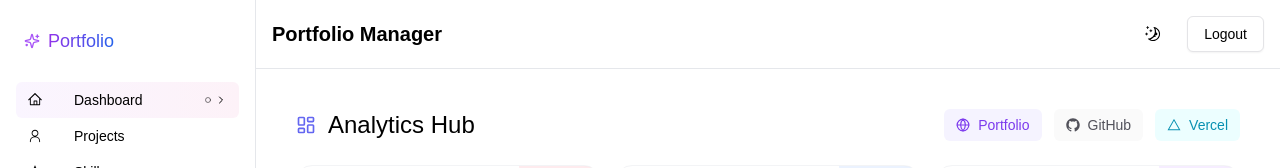
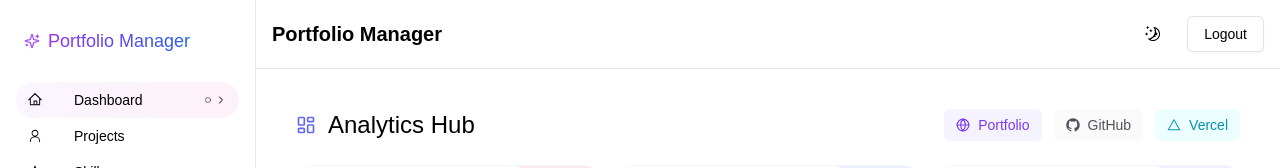
Before and after one commit to jadhavsharad/portfolio-management, a Next.js app: page / in a window 1280 px wide. Shown: the top 168 px of the page. Built offline with nearby package versions, Linux system fonts and the light colour scheme; no server answers; the database is empty; sample sign-in values are in the browser's storage.

Commit message:
Sidebar navigation rounded

```diff
--- a/src/components/layout/sidebar.tsx
+++ b/src/components/layout/sidebar.tsx
@@ -45,14 +45,12 @@ export function Sidebar() {
         <div className="w-64 flex-shrink-0">
             <motion.aside
                 initial={false}
-                className="fixed w-64 bg-background/80 backdrop-blur-sm border-r
-                          min-h-screen p-4"
+                className="fixed w-64 bg-background/80 backdrop-blur-sm border-r  min-h-screen p-4"
                 aria-label="Main Navigation"
             >
                 <div className="h-[50px] flex items-center gap-2 px-2" aria-label="Portfolio Header">
                     <SparklesIcon className="h-4 w-4 text-purple-500" aria-hidden="true" />
-                    <h2 className="text-lg font-medium bg-gradient-to-r from-purple-600 to-blue-600
-                                 bg-clip-text text-transparent">Portfolio</h2>
+                    <h2 className="text-lg font-medium bg-gradient-to-r from-purple-600 to-blue-600  bg-clip-text text-transparent">Portfolio Manager</h2>
                 </div>
 
                 <nav className="space-y-1.5 py-4" role="navigation">
@@ -68,7 +66,7 @@ export function Sidebar() {
                                 <motion.div
                                     whileTap={{ scale: 0.98 }}
                                     className={cn(
-                                        "flex items-center gap-2.5 px-3 py-2 rounded-md transition-colors duration-200",
+                                        "flex items-center gap-2.5 px-3 py-2 rounded-full transition-colors duration-200",
                                         "hover:bg-gradient-to-r", item.gradient, item.hoverColor,
                                         "focus-visible:outline-none focus-visible:ring-1 focus-visible:ring-offset-1",
                                         "group",
@@ -102,10 +100,9 @@ export function Sidebar() {
                 </nav>
 
                 <div className="absolute bottom-4 left-4 right-4">
-                    <div className="bg-gradient-to-r from-purple-50/50 to-blue-50/50 dark:from-purple-900/10
-                                  dark:to-blue-900/10 rounded-md p-3 flex items-center justify-center gap-1.5"
-                         role="contentinfo"
-                         aria-label="Version Information">
+                    <div className="bg-gradient-to-r from-purple-50/50 to-blue-50/50 dark:from-purple-900/10 dark:to-blue-900/10 rounded-md p-3 flex items-center justify-center gap-1.5"
+                        role="contentinfo"
+                        aria-label="Version Information">
                         <CodeIcon className="h-3 w-3 text-muted-foreground" aria-hidden="true" />
                         <HeartIcon className="h-2.5 w-2.5 text-red-400" aria-hidden="true" />
                         <p className="text-[10px] text-muted-foreground">
```
